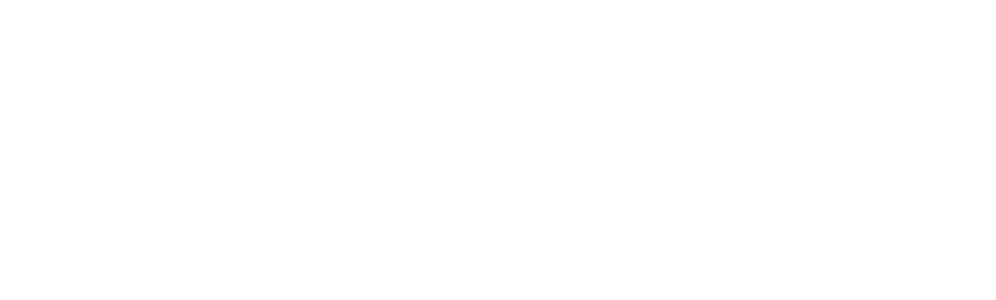
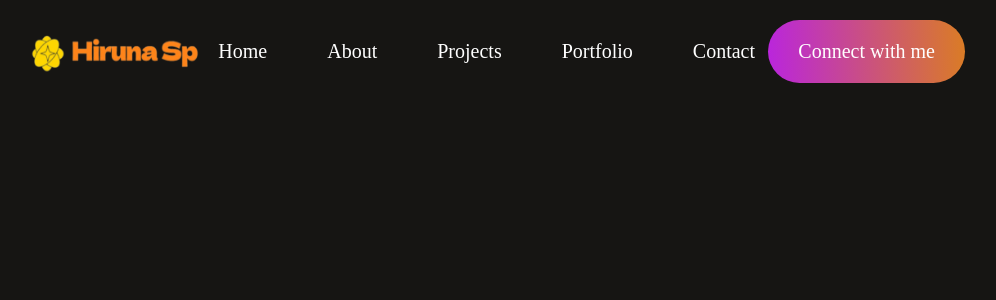
Before and after one commit to Hiruna-SP/Portfolio-React, a React (Vite) app: page / in a window 1280 px wide. Shown: the top 300 px of the page, without its empty margins (145-1141 px from the left). Built offline with nearby package versions, Linux system fonts and the light colour scheme.

Commit message:
Add Navbar component with styling and logo asset

```diff
--- a/src/App.jsx
+++ b/src/App.jsx
@@ -1,8 +1,10 @@
 import React from 'react'
+import Navbar from './Components/Navbar/Navbar'
 
 const App = () => {
   return (
     <div>
+      <Navbar />
 
     </div>
   )
--- /dev/null
+++ b/src/Components/Navbar/Navbar.css
@@ -0,0 +1,33 @@
+.navbar {
+  display: flex;
+  justify-content: space-between;
+  align-items: center;
+  margin: 20px 170px;
+}
+
+.logo {
+
+  width: 180px;
+  height: 50px;
+}
+.nav-menu {
+  display: flex;
+  gap: 60px;
+  font-size: 20px;
+  list-style: none;
+  align-items: center;
+}
+
+.nav-connect {
+  padding: 20px 30px;
+  border-radius: 50px;
+  background: linear-gradient(267deg, #da7c25 0.36%, #b923e1 102.06%);
+  font-size: 20px;
+  cursor: pointer;
+  transition: 0.3s;
+}
+
+.nav-connect:hover {
+  transform: scale(1.05);
+
+}
--- /dev/null
+++ b/src/Components/Navbar/Navbar.jsx
@@ -0,0 +1,21 @@
+import React from "react";
+import "./Navbar.css";
+import logo from "../../assets/logo.png";
+
+const Navbar = () => {
+  return (
+    <div className="navbar">
+      <img src={logo} alt="Logo" className="logo"/>
+      <ul className="nav-menu">
+        <li>Home</li>
+        <li>About</li>
+        <li>Projects</li>
+        <li>Portfolio</li>
+        <li>Contact</li>
+      </ul>
+      <div className="nav-connect">Connect with me</div>
+    </div>
+  );
+};
+
+export default Navbar;
--- a/src/index.css
+++ b/src/index.css
@@ -0,0 +1,9 @@
+*{
+  margin: 0;
+  padding: 0;
+}
+body{
+  height: 100vh;
+  background: #161513;
+  color: white;
+}
```
Also changed, not shown: src/assets/logo.png (added).
